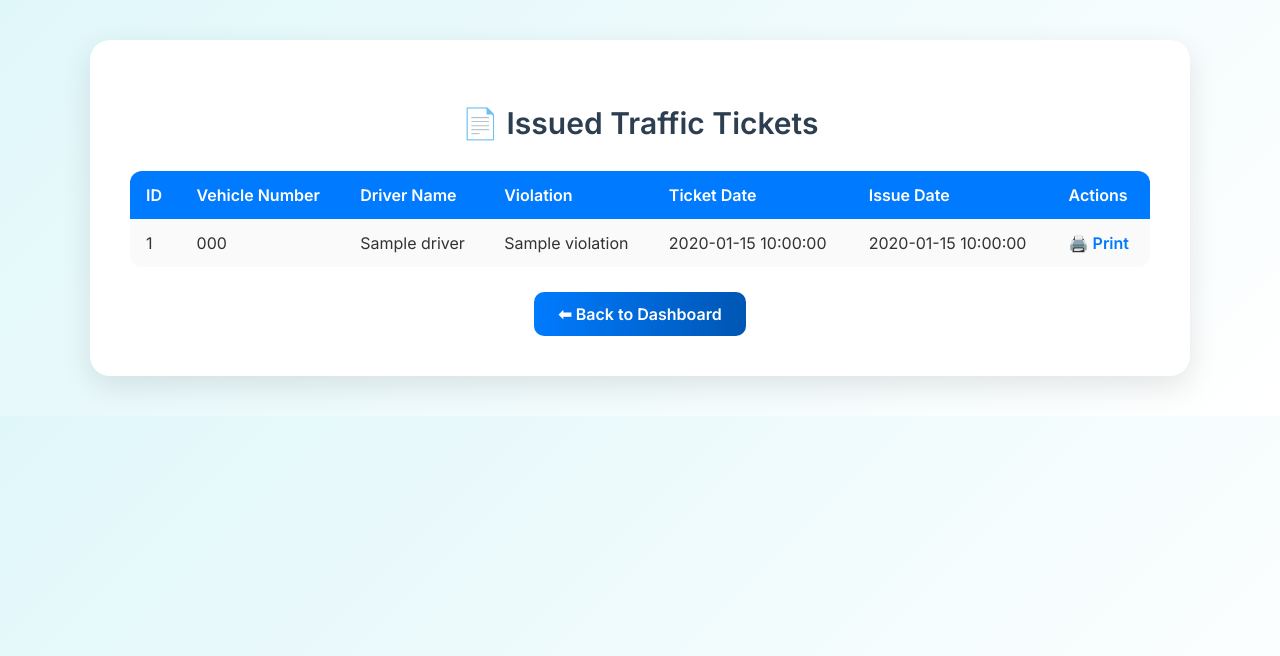
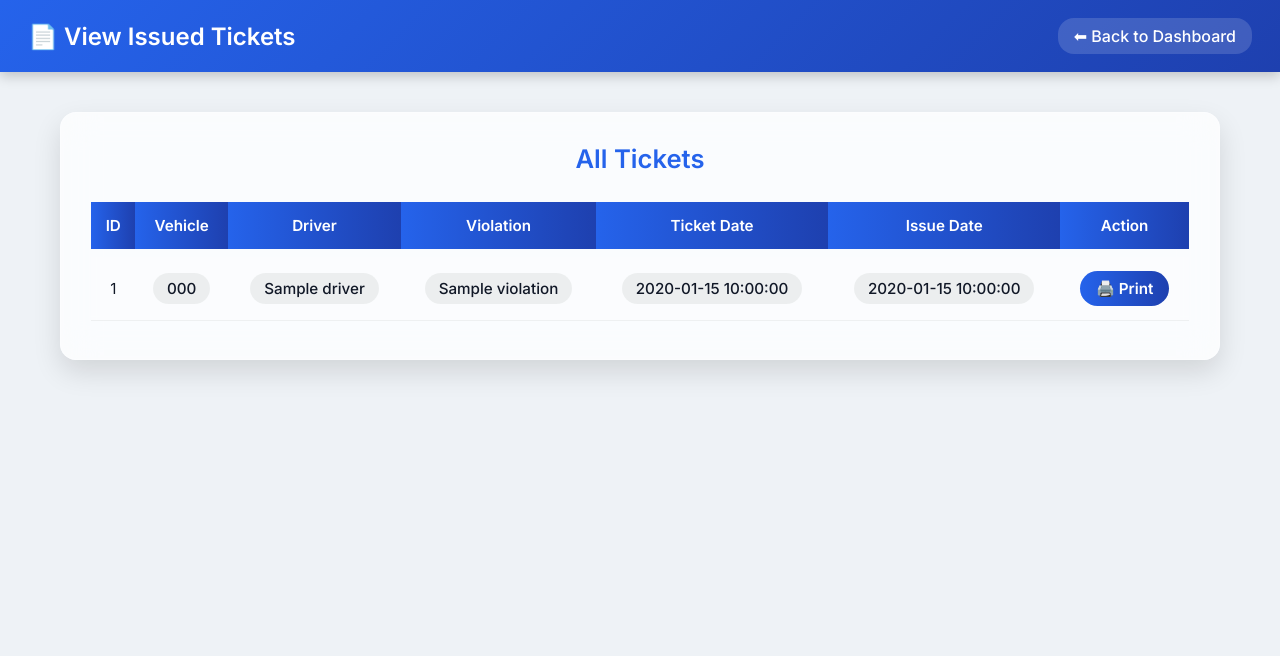
Before and after one commit to yash-s29/traffic-ticket-system, a PHP site: page /view_ticket.php in a window 1280 px wide. Shown: the top 656 px of the page. Run offline with PHP 8.4, Linux system fonts and the light colour scheme; the visitor is signed in with stand-in values (Sample User, id 1); tables that the repository leaves empty or names only in its code hold one stand-in row (values such as "Sample post").

Commit message:
Update view_ticket.php

```diff
--- a/view_ticket.php
+++ b/view_ticket.php
@@ -16,118 +16,179 @@ $tickets = $conn->query("
     ORDER BY t.ticket_id DESC
 ");
 ?>
-
 <!DOCTYPE html>
 <html lang="en">
 <head>
 <meta charset="UTF-8">
 <title>📄 View Issued Tickets</title>
-    <link href="https://fonts.googleapis.com/css2?family=Inter:wght@400;600&display=swap" rel="stylesheet">
+<meta name="viewport" content="width=device-width, initial-scale=1.0">
+<link href="https://fonts.googleapis.com/css2?family=Inter:wght@400;500;600;700&display=swap" rel="stylesheet">
 <style>
-        * {
-            box-sizing: border-box;
+:root {
+  --primary:#2563eb;
+  --primary-dark:#1e40af;
+  --bg-light:#eef2f6;
+  --bg-dark:#0f1724;
+  --glass-light:rgba(255,255,255,0.75);
+  --glass-dark:rgba(30,30,30,0.55);
+  --text-light:#111827;
+  --text-dark:#f5f5f5;
+  --radius:16px;
+  --transition:0.25s ease;
 }
-        body {
-            font-family: 'Inter', sans-serif;
-            margin: 0;
-            padding: 40px 20px;
-            background: linear-gradient(135deg, #e0f7fa, #ffffff);
-            color: #333;
+*{margin:0;padding:0;box-sizing:border-box;font-family:'Inter',sans-serif;}
+body.light{background:var(--bg-light);color:var(--text-light);}
+body.dark{background:var(--bg-dark);color:var(--text-dark);}
+
+.header-bar {
+  width:100%;
+  background:linear-gradient(135deg,var(--primary),var(--primary-dark));
+  color:#fff;
+  display:flex;
+  justify-content:space-between;
+  align-items:center;
+  padding:18px 28px;
+  position:sticky;
+  top:0;
+  z-index:10;
+  backdrop-filter:blur(10px);
+  box-shadow:0 4px 12px rgba(0,0,0,0.2);
 }
+.header-bar h1 {
+  font-size:1.5rem;
+  font-weight:600;
+}
+.header-bar a {
+  text-decoration:none;
+  font-weight:500;
+  color:#fff;
+  background:rgba(255,255,255,0.15);
+  padding:8px 16px;
+  border-radius:var(--radius);
+  transition:var(--transition);
+}
+.header-bar a:hover{background:rgba(255,255,255,0.25);}
+
 .container {
-            max-width: 1100px;
-            margin: auto;
-            background: #ffffff;
-            padding: 40px;
-            border-radius: 20px;
-            box-shadow: 0 10px 30px rgba(0, 0, 0, 0.1);
-            animation: fadeIn 0.5s ease-in-out;
+  max-width:1200px;
+  margin:40px auto;
+  padding:0 20px;
 }
-        h2 {
-            text-align: center;
-            color: #2c3e50;
-            font-size: 30px;
-            margin-bottom: 30px;
+.card {
+  background:var(--glass-light);
+  backdrop-filter:blur(18px) saturate(180%);
+  border:1px solid rgba(255,255,255,0.3);
+  border-radius:var(--radius);
+  padding:30px;
+  box-shadow:0 12px 28px rgba(0,0,0,0.12);
 }
+body.dark .card{
+  background:var(--glass-dark);
+  border:1px solid rgba(255,255,255,0.1);
+  box-shadow:0 12px 28px rgba(0,0,0,0.35);
+}
+.card h2 {
+  text-align:center;
+  margin-bottom:20px;
+  font-size:1.6rem;
+  color:var(--primary);
+  font-weight:600;
+}
+
 table {
-            width: 100%;
-            border-collapse: collapse;
-            background: #fafafa;
-            border-radius: 12px;
-            overflow: hidden;
+  width:100%;
+  border-collapse:separate;
+  border-spacing:0 8px;
 }
-        th, td {
-            padding: 14px 16px;
-            text-align: left;
+th,td {
+  padding:14px 12px;
+  text-align:center;
+  font-size:0.95rem;
 }
 th {
-            background-color: #007BFF;
-            color: white;
+  background:linear-gradient(to right,var(--primary),var(--primary-dark));
+  color:#fff;
+  font-weight:600;
 }
-        tr:nth-child(even) {
-            background-color: #f4f9fc;
+tbody tr {
+  background:rgba(255,255,255,0.15);
+  border-radius:var(--radius);
+  transition:var(--transition);
 }
-        tr:hover {
-            background-color: #e0f0ff;
-            transition: background-color 0.2s ease;
+body.dark tbody tr{background:rgba(20,25,30,0.3);}
+tbody tr:hover{background:rgba(37,99,235,0.08);transform:scale(1.01);}
+td {
+  border-bottom:1px solid rgba(0,0,0,0.05);
 }
+
+.badge {
+  display:inline-block;
+  padding:6px 14px;
+  border-radius:999px;
+  font-weight:500;
+  background:rgba(0,0,0,0.06);
+  color:inherit;
+}
+body.dark .badge{background:rgba(255,255,255,0.08);}
+
 .print-link a {
-            text-decoration: none;
-            color: #007BFF;
-            font-weight: bold;
+  text-decoration:none;
+  font-weight:600;
+  padding:8px 16px;
+  border-radius:999px;
+  background:linear-gradient(to right,var(--primary),var(--primary-dark));
+  color:#fff;
+  display:inline-block;
+  transition:all 0.2s;
 }
-        .print-link a:hover {
-            text-decoration: underline;
-        }
-        .back-btn {
-            text-align: center;
-            margin-top: 25px;
-        }
-        .back-btn a {
-            text-decoration: none;
-            font-weight: bold;
-            color: white;
-            background: linear-gradient(to right, #007BFF, #0056b3);
-            padding: 12px 24px;
-            border-radius: 10px;
-            display: inline-block;
-            transition: background 0.3s ease, transform 0.2s;
-        }
-        .back-btn a:hover {
-            background: linear-gradient(to right, #0056b3, #003d80);
-            transform: scale(1.03);
-        }
-        @keyframes fadeIn {
-            from { opacity: 0; transform: translateY(20px); }
-            to { opacity: 1; transform: translateY(0); }
+.print-link a:hover{transform:scale(1.07);}
+
+@media(max-width:768px){
+  table,thead,tbody,th,td,tr{display:block;}
+  thead tr{display:none;}
+  tr{margin-bottom:15px;}
+  td{padding-left:50%;position:relative;text-align:left;}
+  td::before{position:absolute;left:15px;top:12px;font-weight:500;white-space:nowrap;}
+  td:nth-of-type(1)::before{content:"ID";}
+  td:nth-of-type(2)::before{content:"Vehicle";}
+  td:nth-of-type(3)::before{content:"Driver";}
+  td:nth-of-type(4)::before{content:"Violation";}
+  td:nth-of-type(5)::before{content:"Ticket Date";}
+  td:nth-of-type(6)::before{content:"Issue Date";}
+  td:nth-of-type(7)::before{content:"Action";}
 }
 </style>
 </head>
 <body>
+<div class="header-bar">
+  <h1>📄 View Issued Tickets</h1>
+  <a href="dashboard.php">⬅ Back to Dashboard</a>
+</div>
 
 <div class="container">
-    <h2>📄 Issued Traffic Tickets</h2>
+  <div class="card">
+    <h2>All Tickets</h2>
     <table>
       <thead>
         <tr>
           <th>ID</th>
-                <th>Vehicle Number</th>
-                <th>Driver Name</th>
+          <th>Vehicle</th>
+          <th>Driver</th>
           <th>Violation</th>
           <th>Ticket Date</th>
           <th>Issue Date</th>
-                <th>Actions</th>
+          <th>Action</th>
         </tr>
       </thead>
       <tbody>
-            <?php while ($row = $tickets->fetch_assoc()): ?>
+        <?php while($row=$tickets->fetch_assoc()): ?>
         <tr>
           <td><?= $row['ticket_id'] ?></td>
-                    <td><?= htmlspecialchars($row['vehicle_number']) ?></td>
-                    <td><?= htmlspecialchars($row['driver_name']) ?></td>
-                    <td><?= htmlspecialchars($row['violation_name']) ?></td>
-                    <td><?= $row['ticket_date'] ?></td>
-                    <td><?= $row['issue_date'] ?></td>
+          <td><span class="badge"><?= htmlspecialchars($row['vehicle_number']) ?></span></td>
+          <td><span class="badge"><?= htmlspecialchars($row['driver_name']) ?></span></td>
+          <td><span class="badge"><?= htmlspecialchars($row['violation_name']) ?></span></td>
+          <td><span class="badge"><?= $row['ticket_date'] ?></span></td>
+          <td><span class="badge"><?= $row['issue_date'] ?></span></td>
           <td class="print-link">
             <a href="print_ticket.php?id=<?= $row['ticket_id'] ?>" target="_blank">🖨️ Print</a>
           </td>
@@ -135,11 +196,11 @@ $tickets = $conn->query("
         <?php endwhile; ?>
       </tbody>
     </table>
-
-    <div class="back-btn">
-        <a href="dashboard.php">⬅ Back to Dashboard</a>
   </div>
 </div>
-
+<script>
+const theme=localStorage.getItem('theme')||'light';
+document.body.classList.add(theme);
+</script>
 </body>
 </html>
```
Lines whose indentation alone changed are shown as unchanged.
